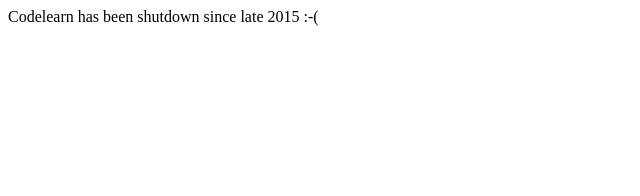
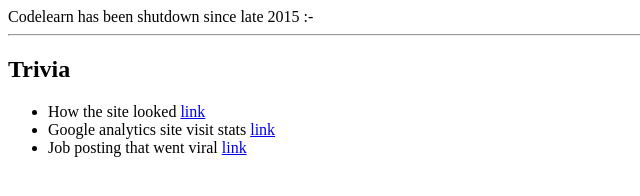
Before and after one commit to codelearn-org/website, a plain HTML site: page index.html in a window 1280 px wide. Shown: the whole page, without its empty margins (0-640 px from the left). Drawn offline with Linux system fonts and the light colour scheme.

Commit message:
inserted reference links

```diff
--- a/index.html
+++ b/index.html
@@ -1 +1,11 @@
-Codelearn has been shutdown since late 2015 :-(
+Codelearn has been shutdown since late 2015 :-
+
+<hr/>
+
+<h2>Trivia</h2>
+
+<ul>
+    <li> How the site looked <a href="https://bit.ly/codelearn-site" target="_blank">link</a> </li>
+    <li> Google analytics site visit stats <a href="https://bit.ly/codelearn-visits" target="_blank">link</a></li>
+    <li> Job posting that went viral <a href="https://bit.ly/codelearn-job" target="_blank">link</a></li>
+</ul>
```
